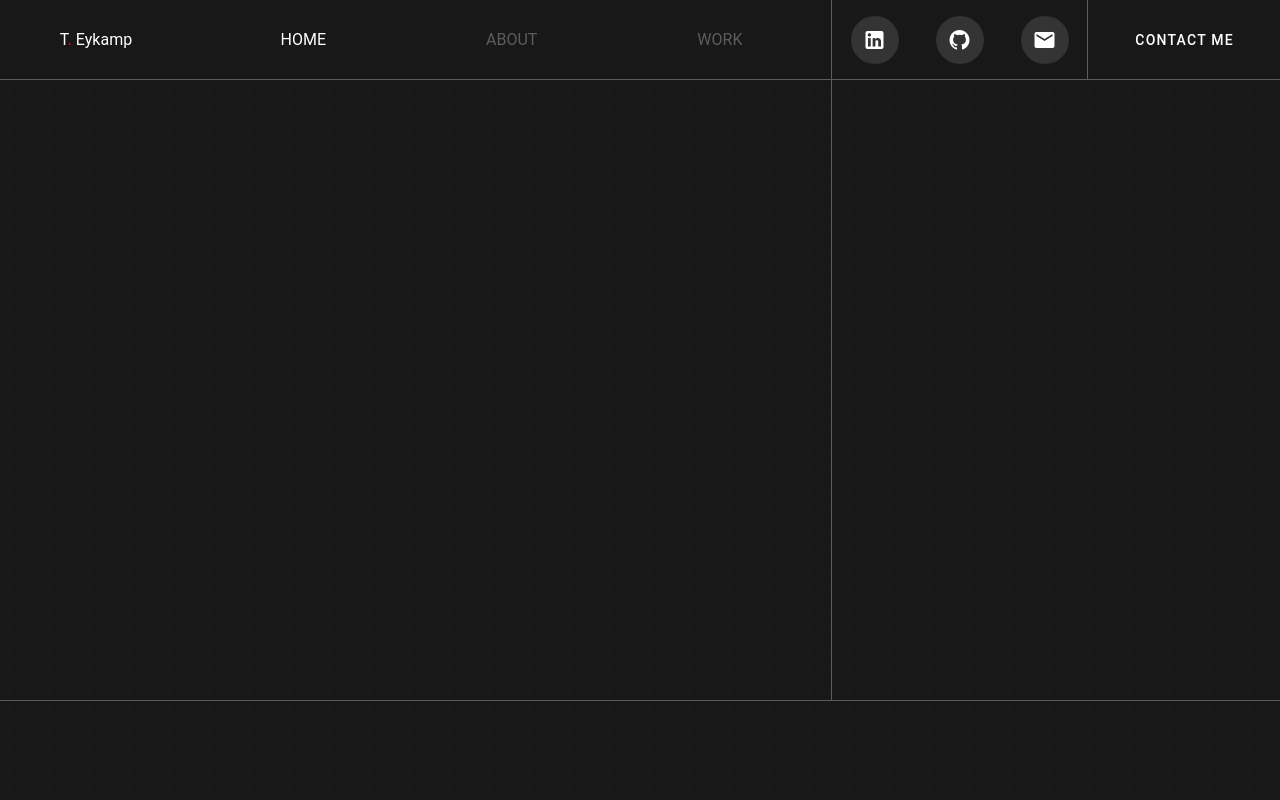
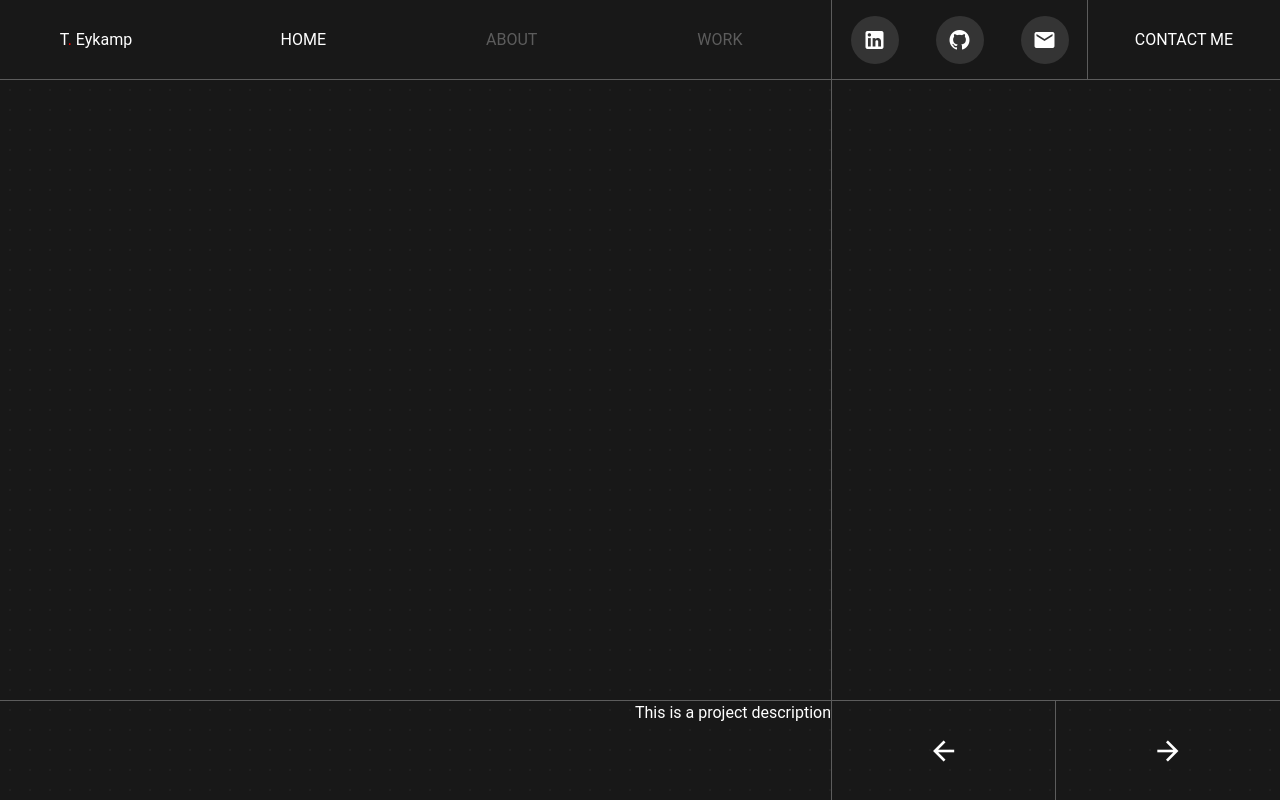
Before and after one commit to teykamp/homepage-2, a Vue app: page / in a window 1280 px wide. Built offline with nearby package versions, Linux system fonts and the light colour scheme.

Commit message:
add animations

```diff
--- a/src/App.vue
+++ b/src/App.vue
@@ -22,7 +22,7 @@ const route = useRoute()
 <style scoped>
 .bg {
   background: #181818;
-  background-image: radial-gradient(#202020 10%, transparent 10.01%);
+  background-image: radial-gradient(#202020 10%, transparent 10%);
   background-size: 20px 20px;
   height: 100vh;
   width: 100%;
--- a/src/components/NavCard.vue
+++ b/src/components/NavCard.vue
@@ -6,6 +6,7 @@
   >
     <div style=" height: 100%; width: 15%;" class="d-flex align-center justify-center">
       <div class="text-bold">
+        <!-- have dot random one of 5 primary colors -->
         <p>T<span :style="{
           'color': 'red',
         }">.</span> Eykamp</p>
@@ -30,10 +31,20 @@
         variant="tonal"
       ></v-btn>
     </div>
-    <div style=" height: 100%; width: 15%;" class="d-flex align-center justify-center">
-      <v-btn
-        variant="text"
-      >contact me</v-btn>
+    <div style=" height: 100%; width: 15%; overflow: hidden; position: relative;" class="d-flex align-center justify-center">
+      <div
+        @mouseenter="contactMeHover = true"
+        @mouseleave="contactMeHover = false"
+        :style="{
+          cursor: 'pointer',
+        }"
+      >CONTACT ME</div>
+      <div
+        class="donut"
+        :style="{
+          scale: contactMeHover ? '2' : ''
+        }"
+      ></div>
     </div>
   </div>
 </template>
@@ -48,6 +59,8 @@ const { lgAndUp } = useDisplay()
 const router = useRouter()
 const currentRoute = useRoute()
 const routes = ref(router.options.routes)
+
+const contactMeHover = ref(false)
 
 const socialLinks = ref({
   linkedin: {
@@ -71,4 +84,15 @@ const socialLinks = ref({
   font-style: italic;
   cursor: pointer;
 }
+
+.donut {
+  position: absolute;
+  width: 110%;
+  aspect-ratio: 1;
+  border-radius: 50%;
+  background: radial-gradient(circle at center, transparent 15%, #202020 15%, #202020 85%, transparent 85%);
+  scale: 5;
+  transition: 300ms ease-in-out;
+  pointer-events: none;
+}
 </style>
--- a/src/views/HomeView.vue
+++ b/src/views/HomeView.vue
@@ -21,10 +21,76 @@
        height: '100px',
        'border-top': '1px solid #5c5c5c',
      }"
-   ></div>
+     class="text-white d-flex justify-end"
+   >
+   <p>This is a project description</p>
+
+   <div
+     class="d-flex align-center justify-center"
+    :style="{
+    height: '100%',
+    width: '17.5%',
+    'border-left': '1px solid #5c5c5c',
+    position: 'relative',
+    overflow: 'hidden',
+   }">
+    <v-icon
+      @mouseenter="arrowHoverEffectId = 1"
+      @mouseleave="arrowHoverEffectId = 0"
+      size="x-large"
+      icon="mdi-arrow-left"
+      style="cursor: pointer"
+    ></v-icon>
+    <div
+      :style="{
+        scale: arrowHoverEffectId === 1 ? '1' : ''
+      }"
+      class="donut"
+    ></div>
+   </div>
+   <div
+    class="d-flex align-center justify-center"
+    :style="{
+    height: '100%',
+    width: 'calc(17.5% + 1px)' /* borders need to match up */,
+    'border-left': '1px solid #5c5c5c',
+    position: 'relative',
+    overflow: 'hidden',
+   }">
+    <v-icon
+      @mouseenter="arrowHoverEffectId = 2"
+      @mouseleave="arrowHoverEffectId = 0"
+      size="x-large"
+      icon="mdi-arrow-right"
+      style="cursor: pointer"
+    ></v-icon>
+    <div
+      class="donut"
+      :style="{
+        scale: arrowHoverEffectId === 2 ? '1' : ''
+      }"
+    ></div>
+   </div>
+  </div>
  </div>
 </template>
 
 <script setup lang="ts">
-import CardAnimationWrapper from '../components/CardAnimationWrapper.vue';
+import { ref } from 'vue'
+
+const arrowHoverEffectId = ref<0 | 1 | 2>(0)
+
 </script>
+
+<style scoped>
+.donut {
+  position: absolute;
+  width: 110%;
+  aspect-ratio: 1;
+  border-radius: 50%;
+  background: radial-gradient(circle at center, transparent 15%, #202020 15%, #202020 85%, transparent 85%);
+  scale: 5;
+  transition: 300ms ease-in-out;
+  pointer-events: none;
+}
+</style>
```
